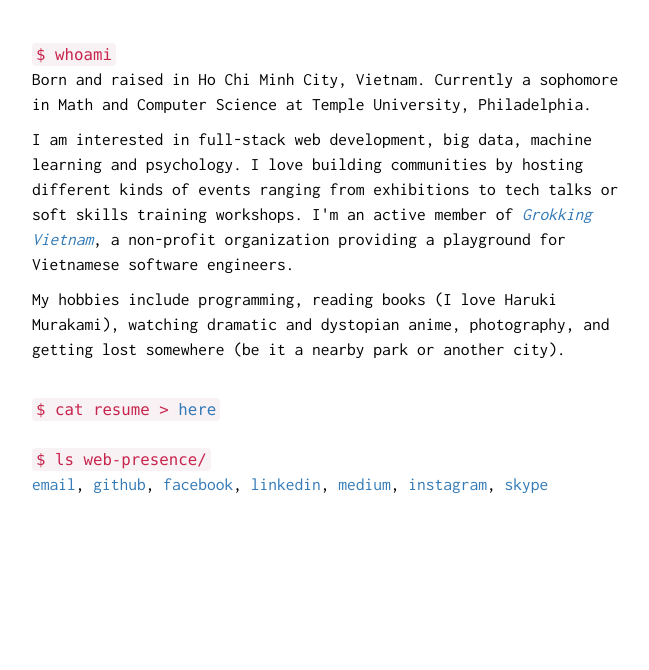
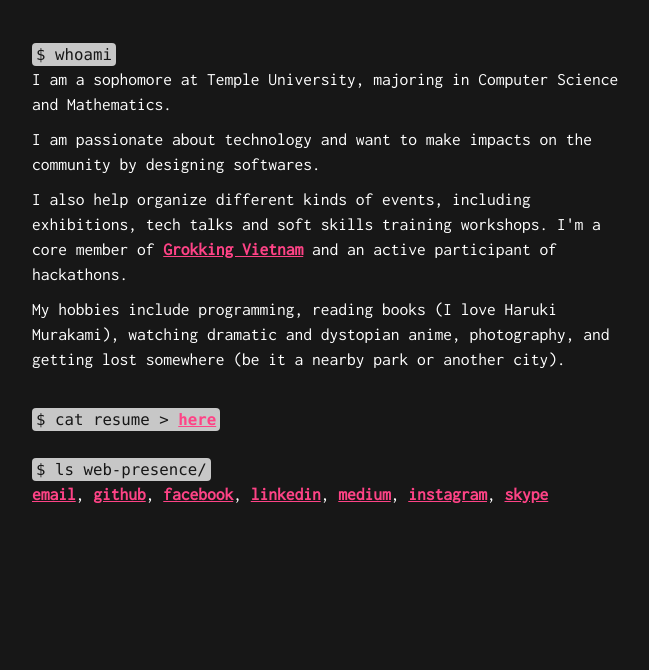
Before and after one commit to tuvtran/tuvtran.github.io, a plain HTML site: page index.html in a window 1280 px wide. Shown: the part 130-800 px from the top of the page, without its empty margins (308-957 px from the left). Drawn offline with nearby package versions, Linux system fonts and the light colour scheme.

Commit message:
change background and stuff

```diff
--- a/index.html
+++ b/index.html
@@ -63,14 +63,16 @@
       <section id="main-content" class="">
         <div class="container-fluid">
         <code>$ whoami</code><br />
-          <p>Born and raised in Ho Chi Minh City, Vietnam. Currently a sophomore in Math and Computer Science at Temple University, Philadelphia.</p>
+          <p>I am a sophomore at Temple University, majoring in Computer Science and Mathematics.</p>
 
-          <p>I am interested in full-stack web development, big data, machine learning and psychology. I love building communities by hosting different kinds of events ranging from exhibitions to tech talks or soft skills training workshops. I'm an active member of <a href="http://www.grokking.org/" id="grokking" class="links"><i>Grokking Vietnam</i></a>, a non-profit organization providing a playground for Vietnamese software engineers.</p>
+          <p>I am passionate about technology and want to make impacts on the community by designing softwares.</p>
+
+          <p>I also help organize different kinds of events, including exhibitions, tech talks and soft skills training workshops. I'm a core member of <a href="http://www.grokking.org/" id="grokking">Grokking Vietnam</a> and an active participant of hackathons.</p>
 
           <p>My hobbies include programming, reading books (I love Haruki Murakami), watching dramatic and dystopian anime, photography, and getting lost somewhere (be it a nearby park or another city).</p>
           <br />
 
-          <code>$ cat resume &gt <a href="resume/TU_TRAN_TEMPLE.pdf" class="links">here</a></code><br />
+          <code>$ cat resume &gt <a href="resume/TU_TRAN_TEMPLE.pdf">here</a></code><br />
           <br />
 
           <code>$ ls web-presence/</code><br />
--- a/static/css/main.css
+++ b/static/css/main.css
@@ -1,10 +1,21 @@
 body {
-  background: #ffffff;
+  background: #171717;
   background-size: 1200% 1200%;
 }
 
 div {
   display: block;
+}
+
+code {
+  background-color: #c7c7c7;
+  color: #171717;
+}
+
+a {
+  color: #fe4386;
+  font-weight: bold;
+  text-decoration: underline;
 }
 
 #particles-js {
@@ -26,7 +37,7 @@ div {
   padding-top: 0px;
   font-size: 4em;
   font-family: Inconsolata;
-  color: black;
+  color: white;
   font-weight: bold;
 }
 
@@ -43,7 +54,7 @@ div {
   padding-bottom: 10px;
   padding-top: 10px;
   border: 10px;
-  color: black;
+  color: white;
 }
 
 .section-names {
```
